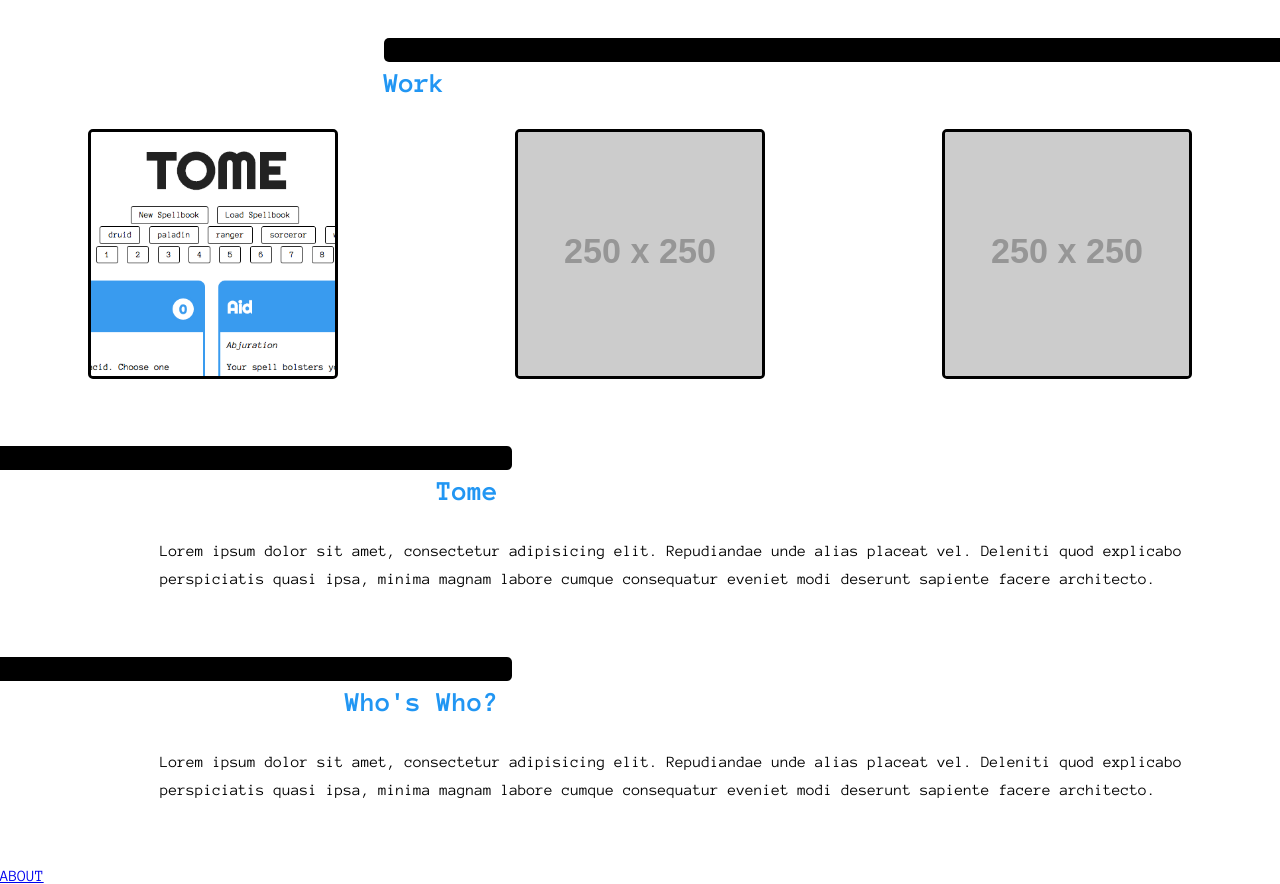
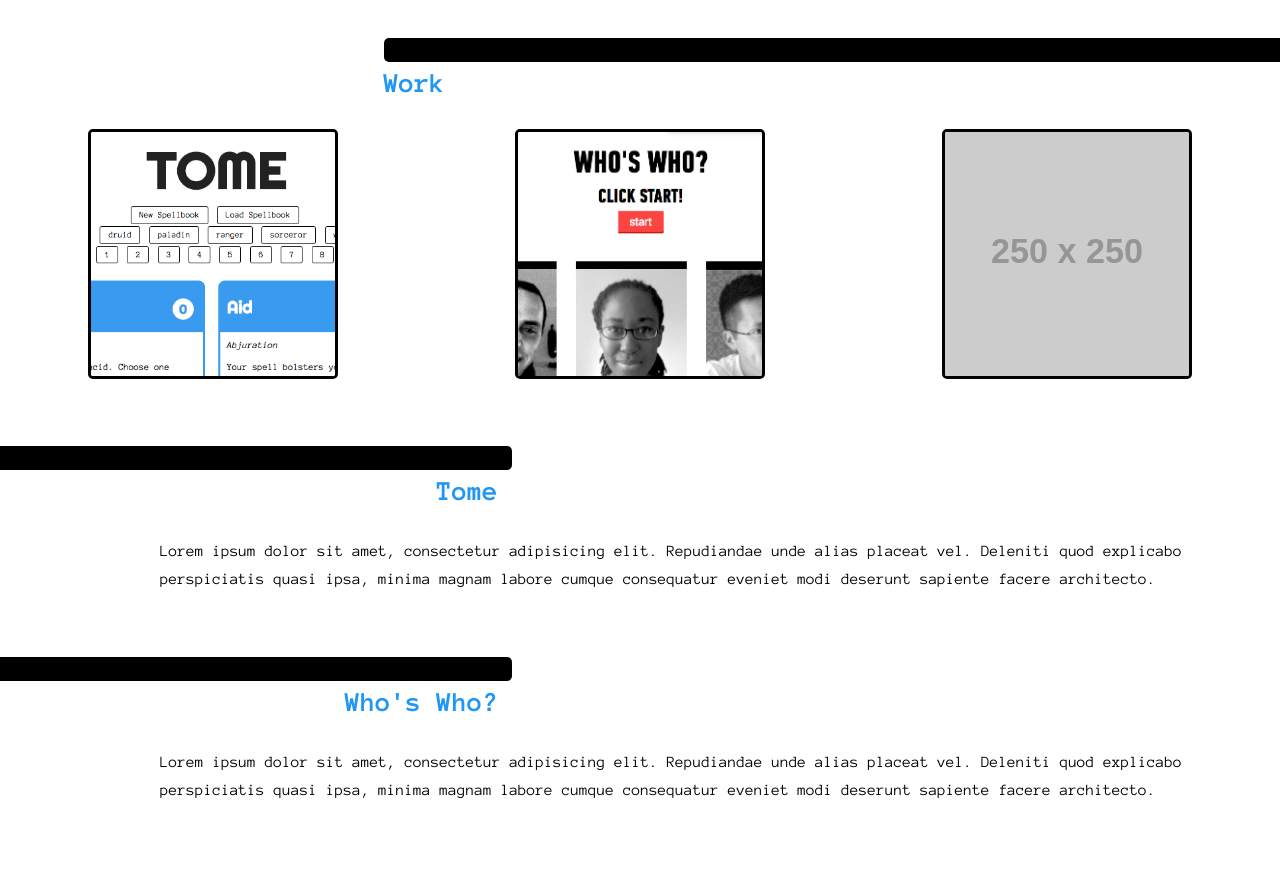
Before and after one commit to timfoley/timfoley.github.io, a plain HTML site: page index.html in a window 1280 px wide. Shown: the part 720-1604 px from the top of the page. Drawn offline with Linux system fonts and the light colour scheme; placeholder pictures from the web are drawn by us.

Commit message:
added who's who images

```diff
--- a/index.html
+++ b/index.html
@@ -33,7 +33,7 @@
       <h2 class="bar-text right-bar-text">Work</h2>
       <div class="cards">
         <div><img src="img/tome-thumb.png" alt="Tome"></div>
-        <div><img src="http://placehold.it/250" alt="Who's who"></div>
+        <div><img src="img/whos-who-thumb.png" alt="Who's who"></div>
         <div><img src="http://placehold.it/250" alt=""></div>
       </div>
     </section>
@@ -47,7 +47,6 @@
       <h2 class="bar-text">Who's Who?</h2>
       <p>Lorem ipsum dolor sit amet, consectetur adipisicing elit. Repudiandae unde alias placeat vel. Deleniti quod explicabo perspiciatis quasi ipsa, minima magnam labore cumque consequatur eveniet modi deserunt sapiente facere architecto.</p>
     </article>
-<a href="about.html">ABOUT</a>
   </section>
 </body>
 </html>
```
Also changed, not shown: img/whos-who-thumb.png (added), img/whos-who.png (added).
